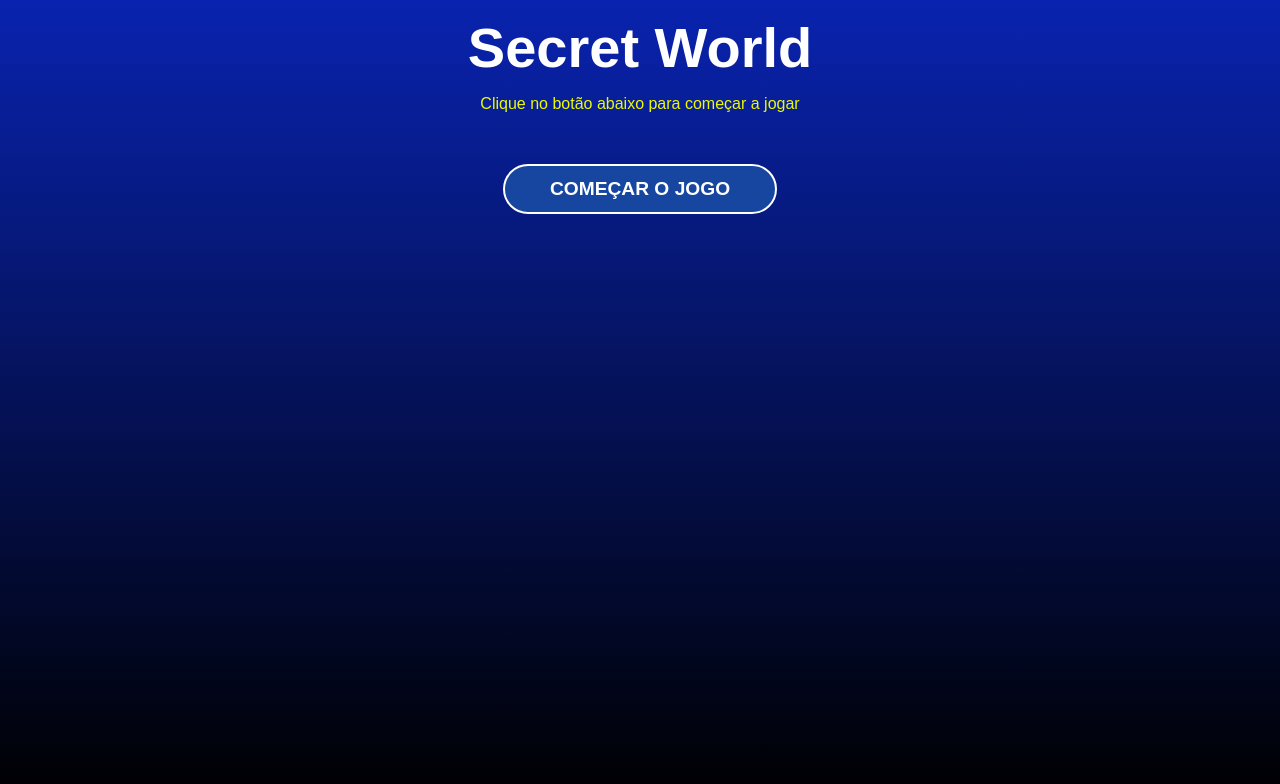
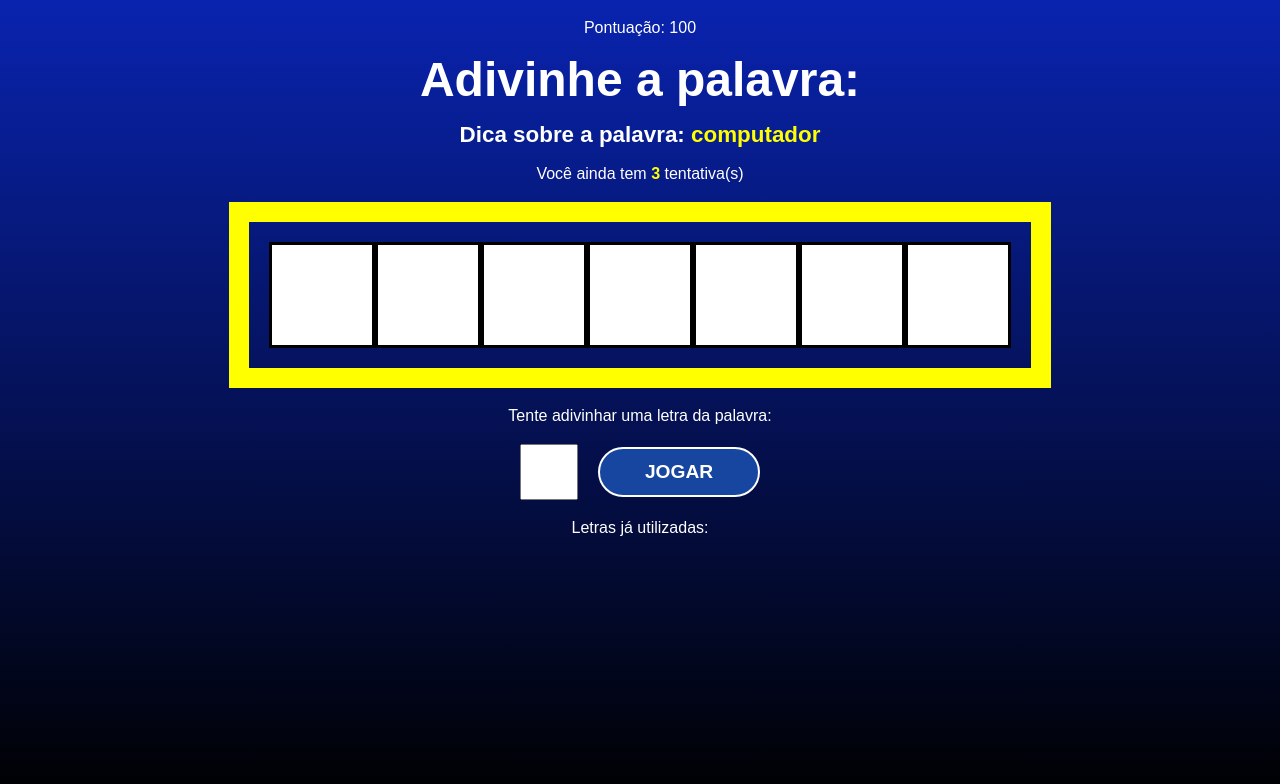
Before and after one commit to GustavoRRSilva/secretWorld, a React (Vite) app: page / in a window 1280 px wide. Shown: the top 784 px of the page. Built offline with nearby package versions, Linux system fonts and the light colour scheme.

Commit message:
feat:last commit

```diff
--- a/src/App.jsx
+++ b/src/App.jsx
@@ -14,7 +14,7 @@ import { GameOver } from "./Components/GameOver/GameOver";
 
 //data
 import { wordsList } from "./data/data";
-function App() {
+function App({}) {
   const stages = [
     { id: 1, name: "start" },
     { id: 2, name: "game" },
@@ -23,114 +23,107 @@ function App() {
   const [gameStage, setGameStage] = useState(stages[0].name);
   const [words] = useState(wordsList);
 
-  const [pickedWord, setPickedWord] = useState("");
-  const [pickedCategory, setPickedCategory] = useState("");
+  const [category, setCategory] = useState("");
+  const [word, setWord] = useState("");
   const [letters, setLetters] = useState([]);
-
   const [guessedLetters, setGuessedLetters] = useState([]);
   const [wrongLetters, setWrongLetters] = useState([]);
+  const [score, setScore] = useState(0);
   const [guesses, setGuesses] = useState(3);
-  const [score, setScore] = useState("0");
 
-  const clearLetterStates= () => {
-    setGuessedLetters([])
-    setWrongLetters([])
-  }
+  const pickedWordAndCategory = () => {
+    let categories = Object.keys(words);
+    let category = categories[Math.floor(Math.random() * categories.length)];
 
-  useEffect(()=>{
-    if(guesses <= 0 ){
-      //reset all states
-
-      clearLetterStates()
-      setGameStage(stages[2].name);
-      setScore(0)
-      setGuesses(3)
-    }
-  },[guesses])
-
-
-  const pickWordAndCategory = () => {
-    //Pick a random category
-
-    const categories = Object.keys(words);
-    const category =
-      categories[Math.floor(Math.random() * Object.keys(categories).length)];
-
-    //Pick a random word
-    const word =
+    let word =
       words[category][Math.floor(Math.random() * words[category].length)];
 
-    return { category, word };
+    return [category, word];
   };
 
   //Start game
-  const startGame = () => {
-    // pick word and pick category
-    const { category, word } = pickWordAndCategory();
+  const startGame = useCallback(() => {
 
-    //Create an array of letters
-    let wordLetters = word.split("");
+      clearStates();
+      //let with letters of word
+      let [category, word] = pickedWordAndCategory();
+      console.log(category, word);
 
-    wordLetters = wordLetters.map((l) => l.toLowerCase());
+      let wordLetters = word.split("");
+      wordLetters = wordLetters.map((l) => l.toLowerCase());
+      console.log(wordLetters);
 
-    console.log(wordLetters);
+      //set states
+      setWord(word);
+      setCategory(category);
+      setLetters(wordLetters);
 
-    //Fill states
-    setPickedCategory(category);
-    setPickedWord(word);
-    setLetters(wordLetters);
+      setGameStage(stages[1].name);
 
-    setGameStage(stages[1].name);
-  };
+  }, [pickedWordAndCategory]);
   // process the letter input
   const verifyLetter = (letter) => {
-    const normalizedLetter = letter.toLowerCase();
-
-    //Check if letter has already been utilizedd
-
-    if (
-      guessedLetters.includes(normalizedLetter) ||
-      wrongLetters.includes(normalizedLetter)
-    ) {
+    console.log(letter);
+    if (guessedLetters.includes(letter) || wrongLetters.includes(letter)) {
       return;
     }
-
-    //push guessed letter or remove a guess
-    if (letters.includes(normalizedLetter)) {
+    //Guessed letter
+    if (letters.includes(letter)) {
       setGuessedLetters((actualGuessedLetters) => [
         ...actualGuessedLetters,
-        normalizedLetter,
+        letter,
       ]);
+      //wrong letter
     } else {
-      setWrongLetters((actualWrongLetters) => [
-        ...actualWrongLetters,
-        normalizedLetter,
-      ]);
-      setGuesses((actualGuesses) => actualGuesses - 1  )
+      setWrongLetters((actualWrongLetters) => [...actualWrongLetters, letter]);
+      setGuesses(guesses - 1);
     }
   };
-  console.log(guessedLetters);
-  console.log(wrongLetters)
+
+  useEffect(() => {
+    if (guesses <= 0) {
+      //clear states
+      clearStates();
+      setGameStage(stages[2].name);
+    }
+  }, [guesses]);
+
+  const clearStates = () => {
+    setWrongLetters([]);
+    setGuessedLetters([]);
+  };
+
   //retry the game
   const retry = () => {
+    setGuesses(3);
+    setScore(0);
     setGameStage(stages[0].name);
   };
+
+  useEffect(() => {
+    const uniqueLetters = [...new Set(letters)];
+    //win condition
+    if (uniqueLetters.length === guessedLetters.length) {
+      setScore((actualScore) => actualScore + 50);
+      startGame();
+    }
+  }, [guessedLetters, letters, startGame]);
   return (
     <div className="App">
       {gameStage === "start" && <StartScreen startGame={startGame} />}
       {gameStage === "game" && (
         <Game
           verifyLetter={verifyLetter}
-          pickedWord={pickedWord}
-          pickedCategory={pickedCategory}
+          category={category}
+          word={word}
           letters={letters}
           guessedLetters={guessedLetters}
           wrongLetters={wrongLetters}
+          score={score}
           guesses={guesses}
-          score={score}
         />
       )}
-      {gameStage === "end" && <GameOver retry={retry} />}
+      {gameStage === "end" && <GameOver retry={retry} score={score} />}
     </div>
   );
 }
--- a/src/Components/Game/Game.jsx
+++ b/src/Components/Game/Game.jsx
@@ -1,29 +1,21 @@
 import React, { useState, useRef } from "react";
 import "./Game.css";
 export const Game = ({
-  verifyLetter,
-  pickedWord,
-  pickedCategory,
+  category,
+  word,
   letters,
   guessedLetters,
   wrongLetters,
+  score,
   guesses,
-  score,
+  verifyLetter,
 }) => {
-  wrongLetters = [...new Set(wrongLetters)];
-  const [pickedLetter, setPickedLetter] = useState("");
+  const [letter, setLetter] = useState("");
   const letterInputRef = useRef(null);
-  const handleSubmit = (e) => {
-    //Previne o envio do form
+  const handleLetter = (e) => {
     e.preventDefault();
-
-    //verifica a letra enviada
-    verifyLetter(pickedLetter);
-
-    //seta a letra escolhida como nula
-    setPickedLetter("");
-
-    //Coloca o foco para o campo de input da letra
+    verifyLetter(letter);
+    setLetter("");
     letterInputRef.current.focus();
   };
   return (
@@ -33,42 +25,38 @@ export const Game = ({
       </p>
       <h1>Adivinhe a palavra:</h1>
       <h3 className="tip">
-        Dica sobre a palavra: <span>{pickedCategory}</span>
+        Dica sobre a palavra: <span>{category}</span>
       </h3>
       <p>
-        Você ainda tem <span className="numberTips">{guesses}</span>{" "}
-        tentativa(s)
+        Você ainda tem <span className="numberTips">{guesses}</span> tentativa(s)
       </p>
       <div className="wordContainer">
-        {letters.map((letter, i) =>
-          guessedLetters.includes(letter) ? (
-            <span key={i} className="letter">
-              {letter}
+        {letters.map((l, i) =>
+          guessedLetters.includes(l) ? (
+            <span className="letter" key={i}>
+              {l}
             </span>
           ) : (
-            <span key={i} className="blank"></span>
+            <span className="blank" key={i}></span>
           )
         )}
       </div>
       <div className="letterContainer">
         <p>Tente adivinhar uma letra da palavra:</p>
-        <form onSubmit={handleSubmit}>
+        <form onSubmit={handleLetter}>
           <input
             type="text"
-            name="letter"
-            maxLength="1"
-            required
-            onChange={(e) => setPickedLetter(e.target.value)}
-            value={pickedLetter}
+            onChange={(e) => setLetter(e.target.value)}
             ref={letterInputRef}
+            value={letter}
           />
           <button>Jogar</button>
         </form>
       </div>
       <div className="wrongLettersContainer">
         <p>Letras já utilizadas:</p>
-        {wrongLetters.map((letter, i) => (
-          <span key={i}>{letter}, </span>
+        {wrongLetters.map((l, i) => (
+          <span key={i}>{l},</span>
         ))}
       </div>
     </div>
--- a/src/Components/GameOver/GameOver.css
+++ b/src/Components/GameOver/GameOver.css
@@ -0,0 +1,8 @@
+.gameOver{
+    display: flex;
+    flex-direction: column;
+    gap: 20px;
+}
+.score{
+    color: yellow;
+}
--- a/src/Components/GameOver/GameOver.jsx
+++ b/src/Components/GameOver/GameOver.jsx
@@ -1,9 +1,10 @@
 import React from "react";
 import "./GameOver.css";
-export const GameOver = ({ retry }) => {
+export const GameOver = ({ retry,score }) => {
   return (
-    <div>
+    <div className="gameOver">
       <h2 className="title">Game over</h2>
+      <h3>Sua pontuação foi: <span className="score">{score}</span></h3>
       <button onClick={retry}>Retry game</button>
     </div>
   );
```
Also changed, not shown: 1 other file (tests, documents, lock files or other folders).
